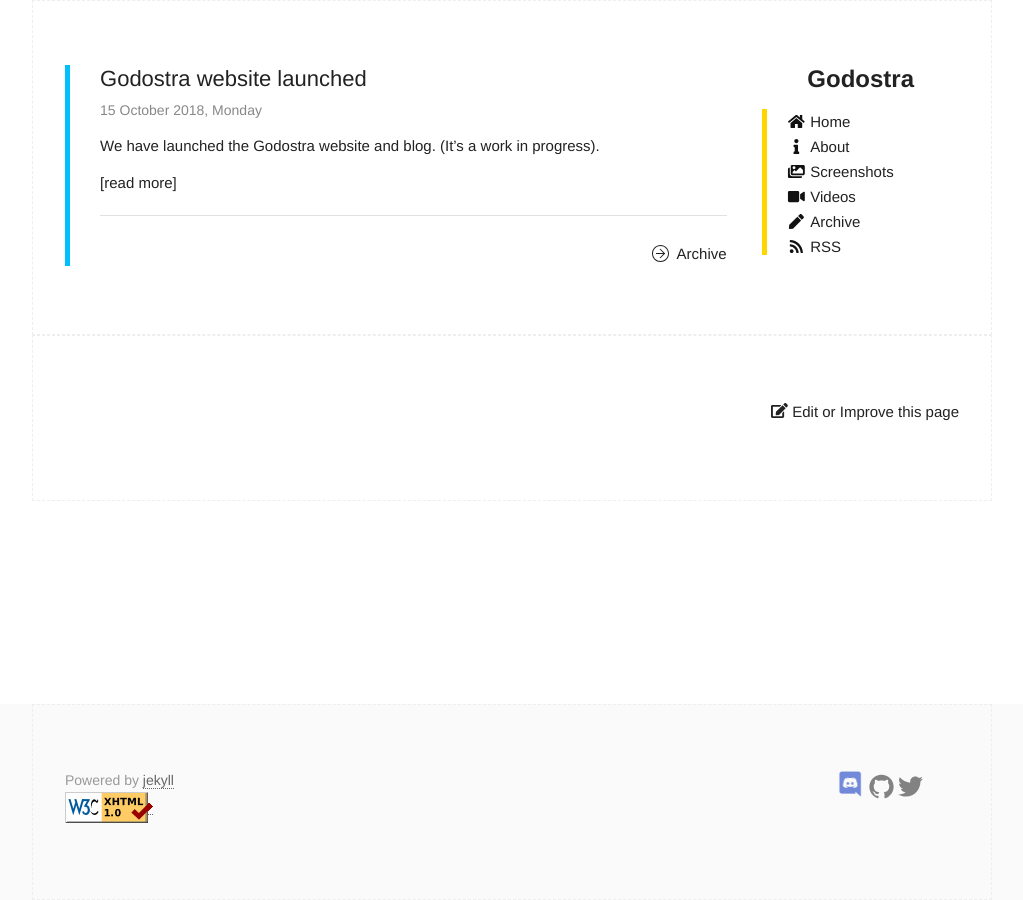
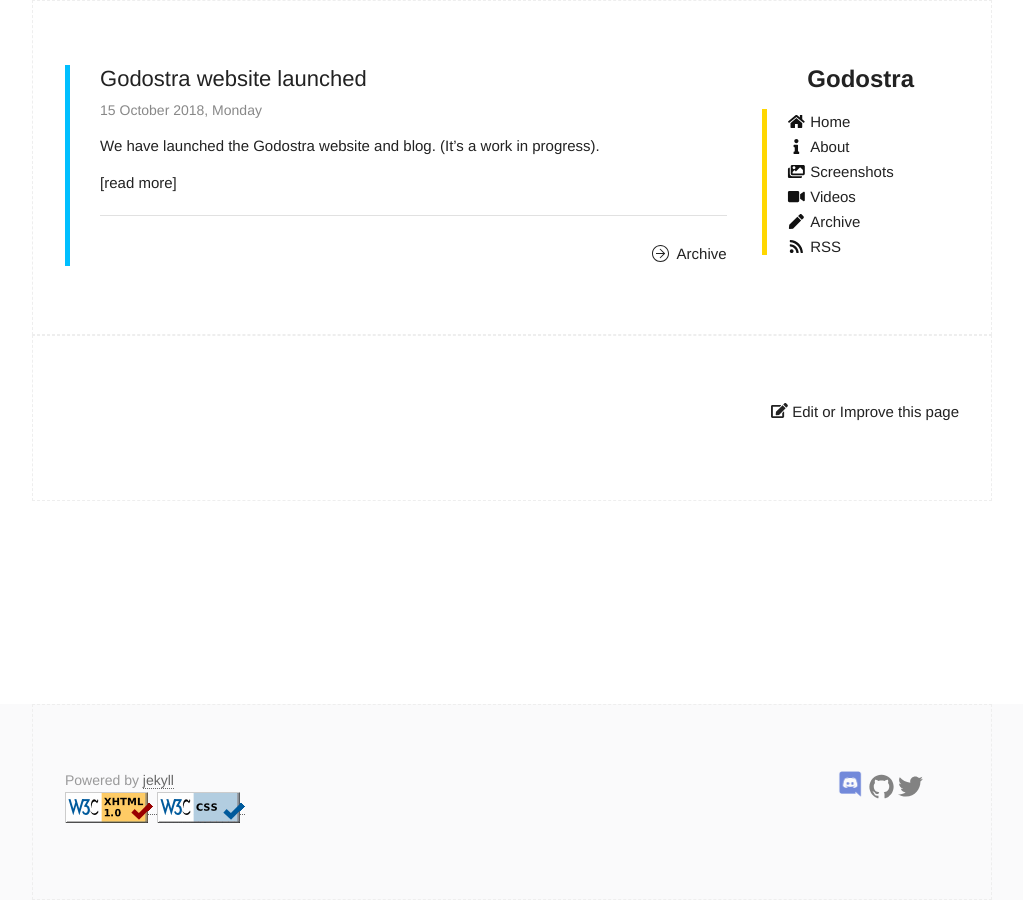
Before and after one commit to Godostra/godostra.github.io, a Jekyll site: the page built from index.html, in a window 1280 px wide. Shown: the whole page, without its empty margins (128-1151 px from the left). Built offline with Jekyll 4.4.1, drawn with Linux system fonts in a browser that asks for light colours; the list of posts is cut into pages by our own code.

Commit message:
footer.html:add CSS validate button

```diff
--- a/_includes/footer.html
+++ b/_includes/footer.html
@@ -7,6 +7,11 @@
       <p>
         <a href="https://validator.w3.org/check?uri=referer">
           <img src="/assets/img/valid-xhtml10.png" alt="Valid XHTML 1.0!" height="31" width="88" />
+        </a>
+        <a href="http://jigsaw.w3.org/css-validator/check/referer">
+            <img style="border:0;width:88px;height:31px"
+                src="/assets/img/vcss-blue.gif"
+                alt="Valid CSS!" />
         </a>
       </p>
     </div>
```
Also changed, not shown: assets/img/vcss-blue.gif (added).
